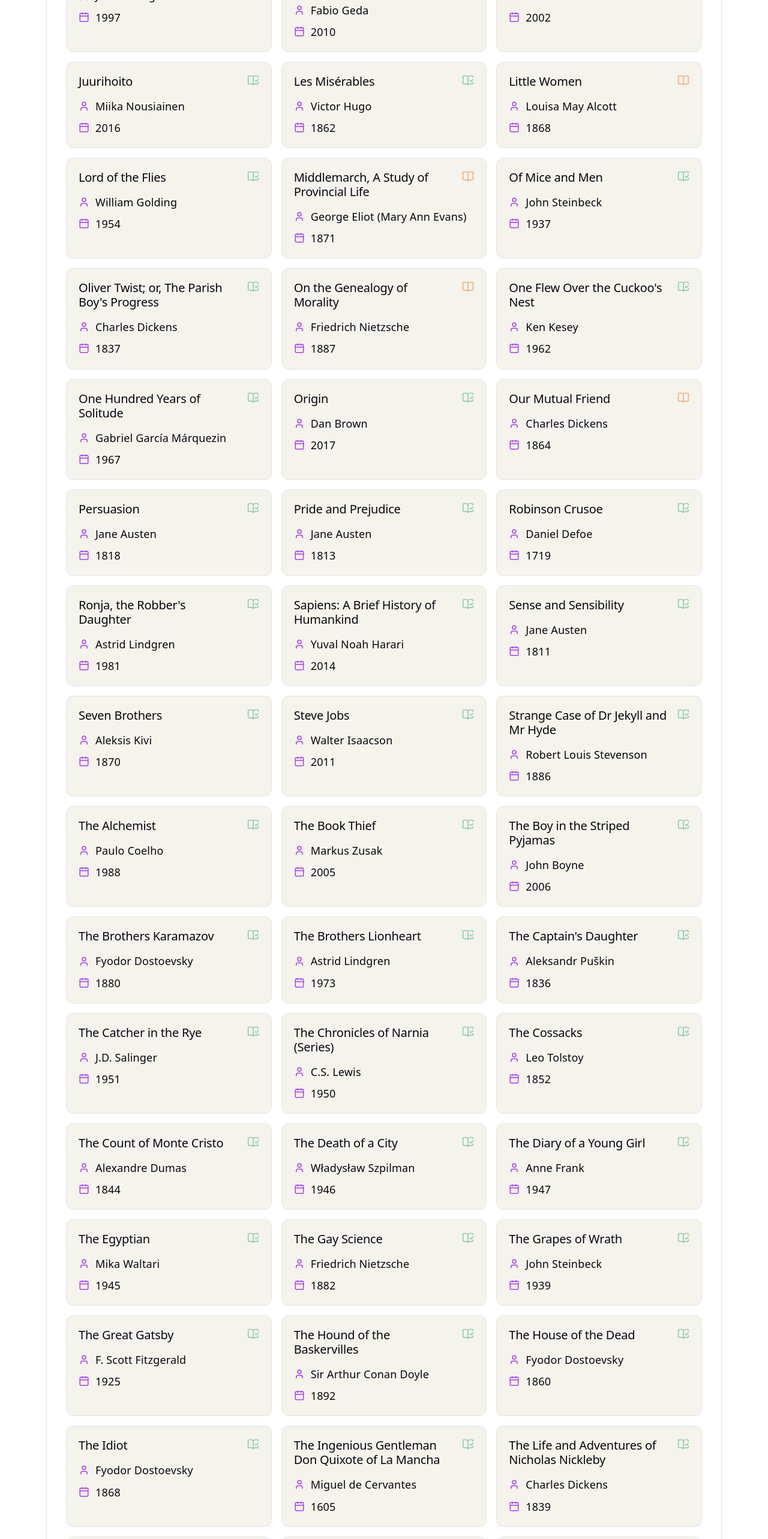
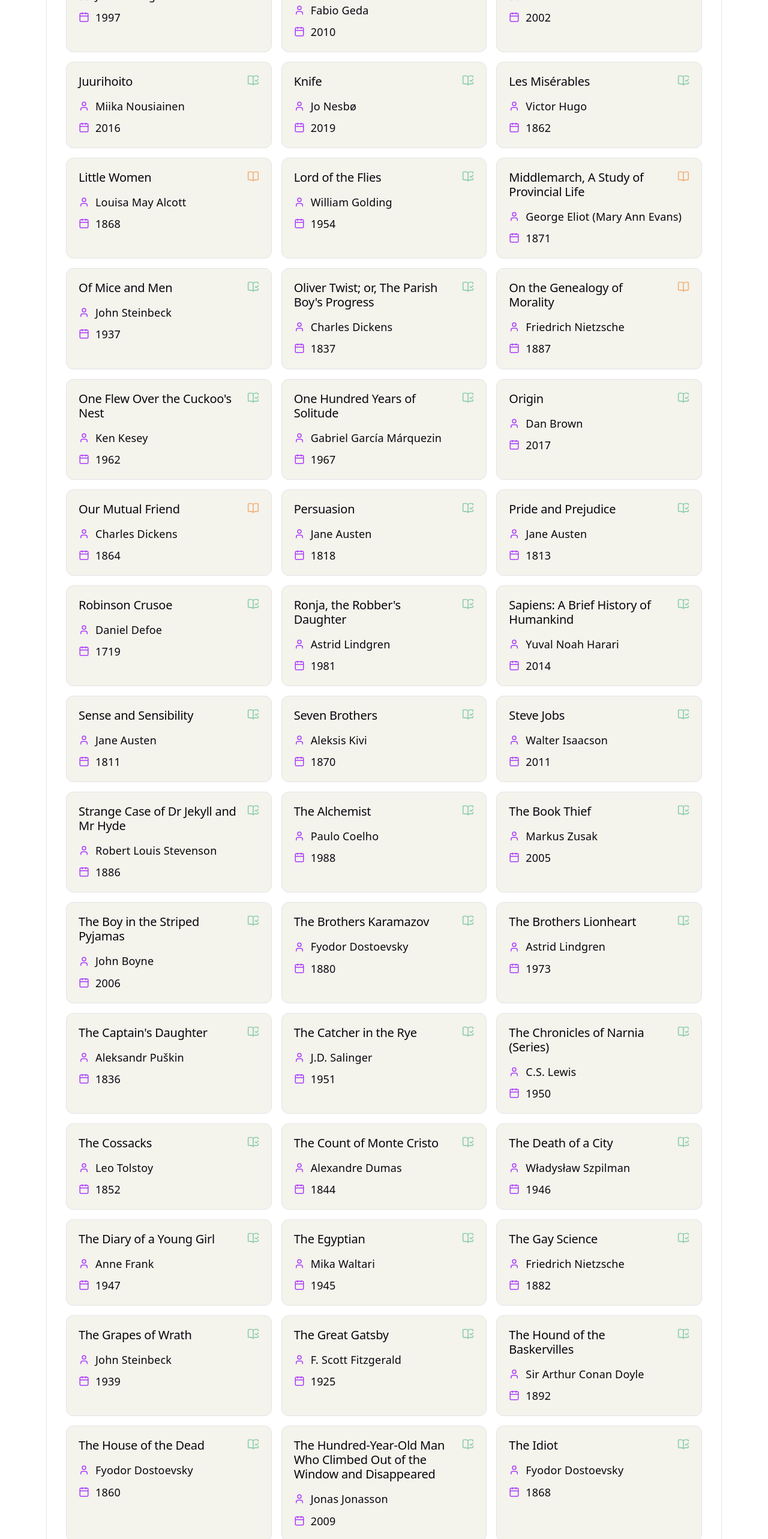
Before and after one commit to joonarafael/bookshelf, a React (Vite) app: page / in a window 1280 px wide. Shown: the part 1640-4206 px from the top of the page at 60% size. Built offline with nearby package versions, Linux system fonts and the light colour scheme.

Commit message:
Couple of Missing Entries (#16)

```diff
--- a/src/books.ts
+++ b/src/books.ts
@@ -634,4 +634,18 @@ export const BOOKS: Book[] = [
         title_en: 'Timeline',
         title_fi: 'Aikamatka',
     },
+    {
+        author: 'Jo Nesbø',
+        published: 2019,
+        read: true,
+        title_en: 'Knife',
+        title_fi: 'Veitsi',
+    },
+    {
+        author: 'Jonas Jonasson',
+        published: 2009,
+        read: true,
+        title_en: 'The Hundred-Year-Old Man Who Climbed Out of the Window and Disappeared',
+        title_fi: 'Satavuotias joka karkasi ikkunasta ja katosi',
+    },
 ];
```
